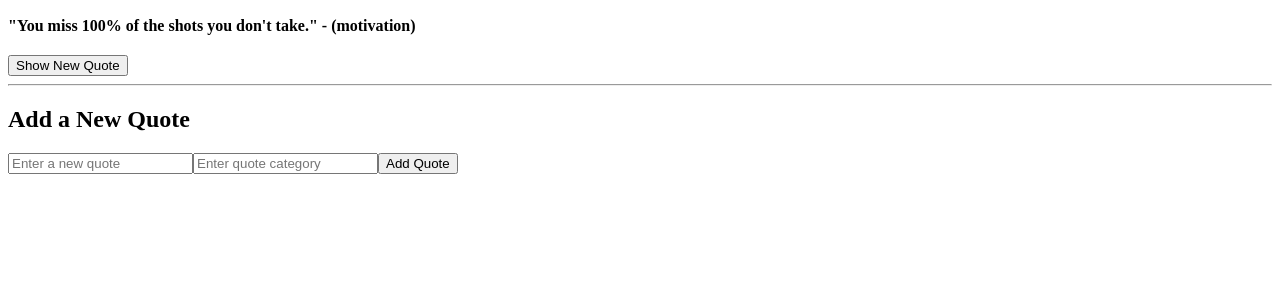
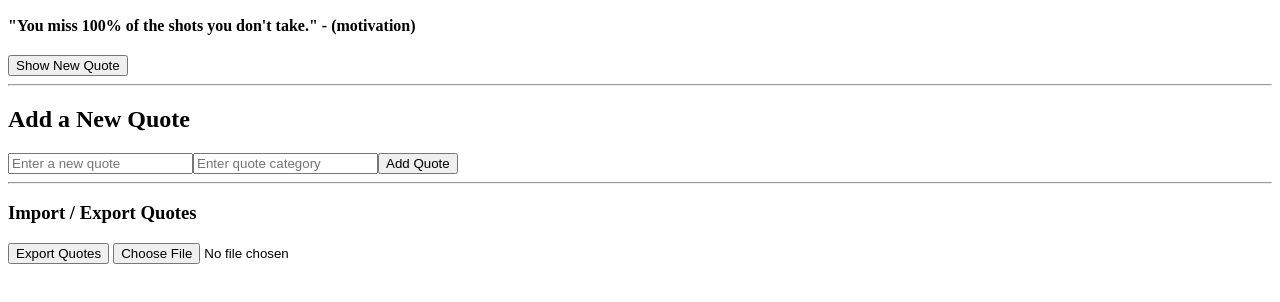
Before and after one commit to iamfikky/alx_fe_javascript, a plain HTML site: page dom-manipulation/index.html in a window 1280 px wide. Shown: the part 102-404 px from the top of the page. Drawn offline with Linux system fonts and the light colour scheme.

Commit message:
Add localStorage persistence, category filtering, and JSON import/export to Dynamic Quote Generator

```diff
--- a/dom-manipulation/index.html
+++ b/dom-manipulation/index.html
@@ -25,7 +25,12 @@
     <input id="newQuoteText" type="text" placeholder="Enter a new quote" />
     <input id="newQuoteCategory" type="text" placeholder="Enter quote category" />
     <button id="addQuoteBtn">Add Quote</button>
-  </div>
+</div>
+
+  <hr />
+    <h3>Import / Export Quotes</h3>
+ <button onclick="exportToJson()">Export Quotes</button>
+ <input type="file" accept=".json" onchange="importFromJsonFile(event)" />
 
   <script src="script.js"></script>
 </body>
--- a/dom-manipulation/script.js
+++ b/dom-manipulation/script.js
@@ -100,6 +100,74 @@ function addQuote() {
   alert("Quote added successfully!");
 }
 
+// Export quotes to JSON file
+function exportToJson() {
+  if (quotes.length === 0) {
+    alert("No quotes to export.");
+    return;
+  }
+  const blob = new Blob([JSON.stringify(quotes, null, 2)], { type: "application/json" });
+  const url = URL.createObjectURL(blob);
+
+  const a = document.createElement("a");
+  a.href = url;
+  a.download = "quotes.json";
+  document.body.appendChild(a);
+  a.click();
+  a.remove();
+
+  URL.revokeObjectURL(url);
+}
+
+// Import quotes from JSON file
+function importFromJsonFile(event) {
+  const file = event.target.files[0];
+  if (!file) return;
+
+  if (file.type !== "application/json" && !file.name.endsWith(".json")) {
+    alert("Please select a valid JSON file.");
+    return;
+  }
+
+  const reader = new FileReader();
+  reader.onload = function(e) {
+    try {
+    const imported = JSON.parse(e.target.result);
+    if (!Array.isArray(imported)) {
+    alert("Invalid JSON format: expected an array.");
+    return;
+    }
+
+    const validQuotes = imported.filter(q =>
+    q.text && typeof q.text === "string" &&
+    q.category && typeof q.category === "string"
+    );
+
+    if (validQuotes.length === 0) {
+    alert("No valid quotes found in imported file.");
+    return;
+    }
+
+ // Merge new quotes, avoiding duplicates by text
+    const existingTexts = new Set(quotes.map(q => q.text.toLowerCase()));
+    const newUniqueQuotes = validQuotes.filter(q => !existingTexts.has(q.text.toLowerCase()));
+
+    quotes.push(...newUniqueQuotes);
+    localStorage.setItem("quotes", JSON.stringify(quotes));
+    alert(`Imported ${newUniqueQuotes.length} new quotes successfully!`);
+
+    populateCategories();
+    showRandomQuote();
+    } catch (err) {
+      alert("Failed to import JSON: " + err.message);
+    }
+  };
+  reader.readAsText(file);
+
+  // Reset file input to allow re-importing same file
+  event.target.value = "";
+}
+
 // Event listeners
 newQuoteBtn.addEventListener("click", showRandomQuote);
 categorySelect.addEventListener("change", showRandomQuote);
```
